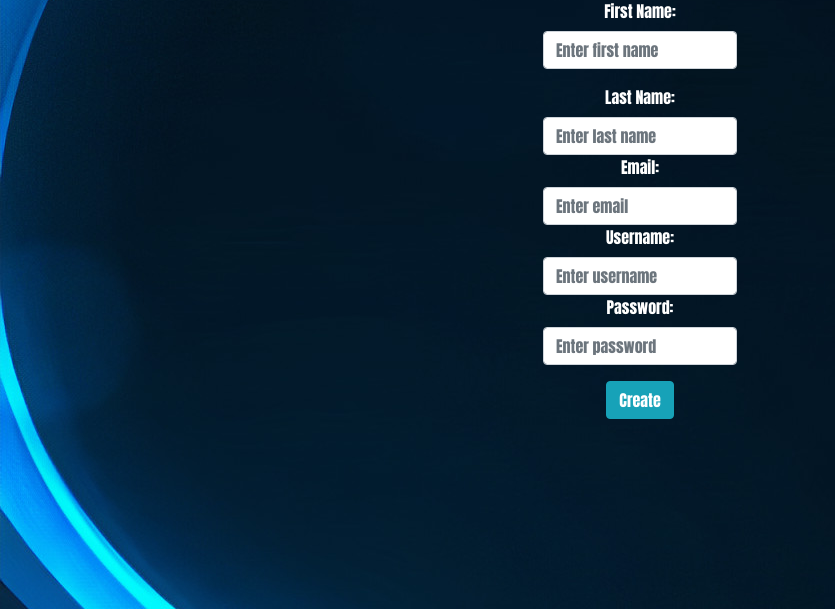
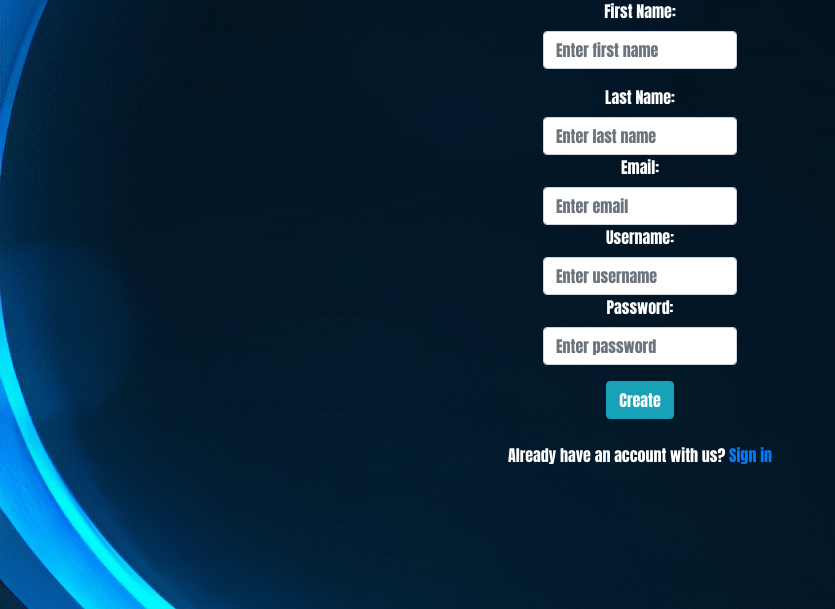
Before and after one commit to Tu-LucD/K-CLocker, a PHP site: page /index.php?page=createAccount in a window 1280 px wide. Shown: the part 191-800 px from the top of the page, without its empty margins (0-835 px from the left). Run offline with PHP 8.4, Linux system fonts and the light colour scheme.

Commit message:
just added an option so the user can go back from create account to login

```diff
--- a/createAccount.php
+++ b/createAccount.php
@@ -22,3 +22,4 @@
     </div>
 </div>
 <br>
+<p>Already have an account with us?<a href="index.php?page=login"> Sign in</a></p>
```
